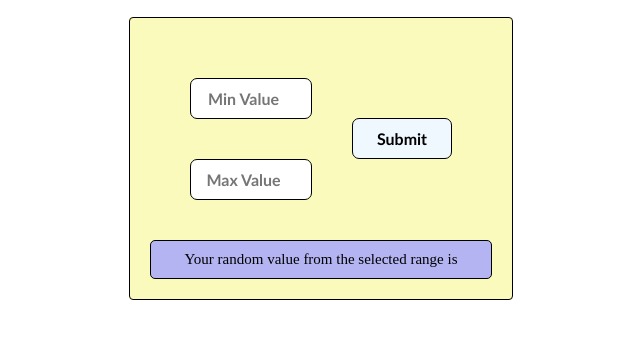
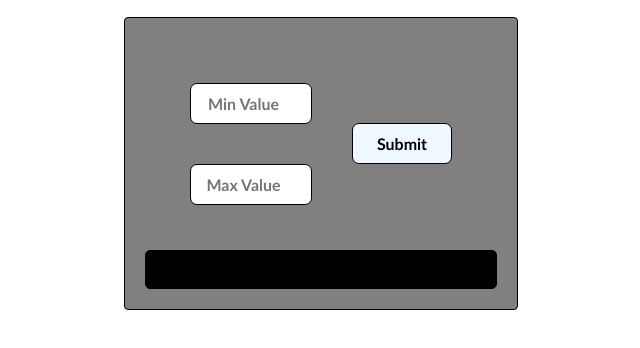
Before and after one commit to sriram-4016/ByteXL, a plain HTML site: page RandomNo/index.html in a window 1280 px wide. Shown: the part 220-568 px from the top of the page, without its empty margins (319-959 px from the left). Drawn offline with Linux system fonts and the light colour scheme.

Commit message:
Update styles.css

```diff
--- a/RandomNo/styles.css
+++ b/RandomNo/styles.css
@@ -8,14 +8,14 @@
 
 .form-container {
     padding: 20px;
-    background-color: rgb(250, 250, 189);
+    background-color: gray;
     border: 1px solid black;
     border-radius: 4px;
 }
 
 form {
     display: flex;
-    padding: 20px;
+    padding: 25px;
 }
 
 
@@ -50,7 +50,7 @@ input[type ='submit'] {
 }
 
 .res-container {
-    background-color: rgb(180, 180, 243);
+    background-color: black;
     border: 0.5px solid black;
     border-radius: 5px;
     padding: 10px;
```
